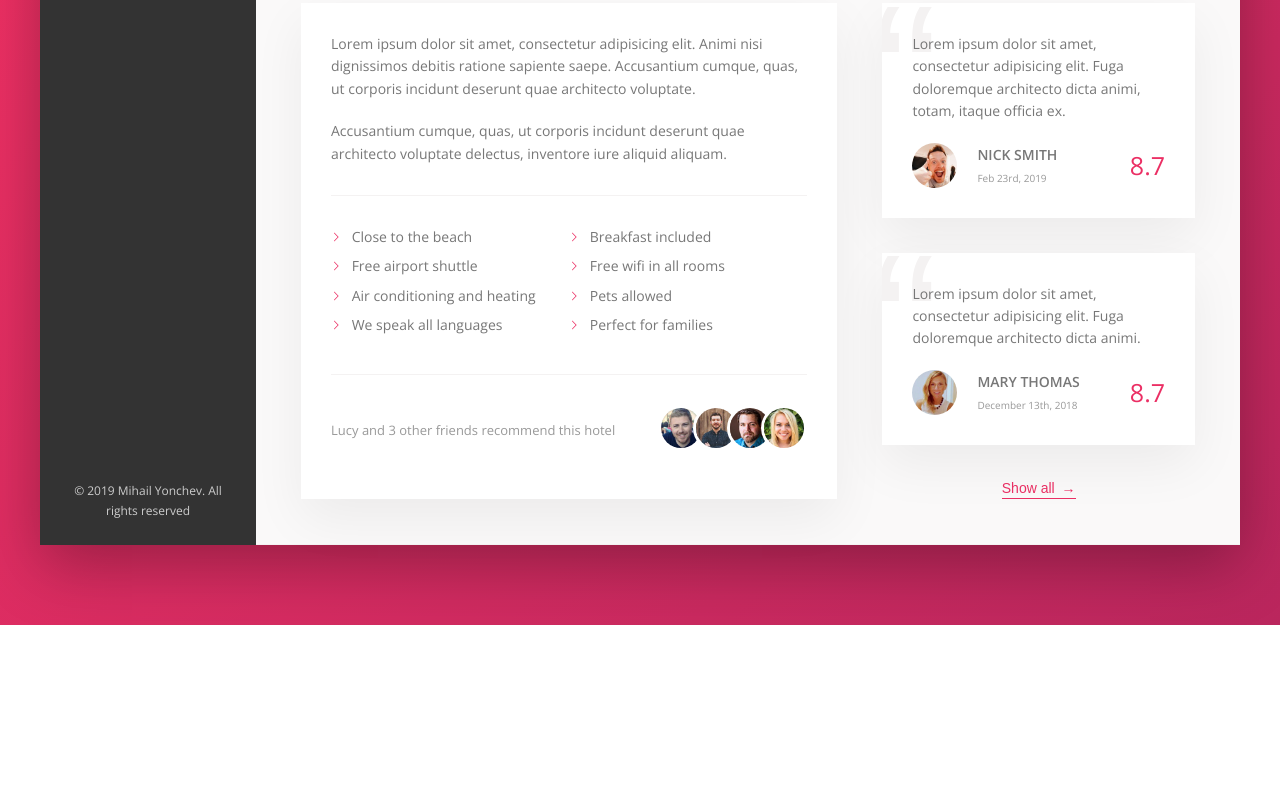
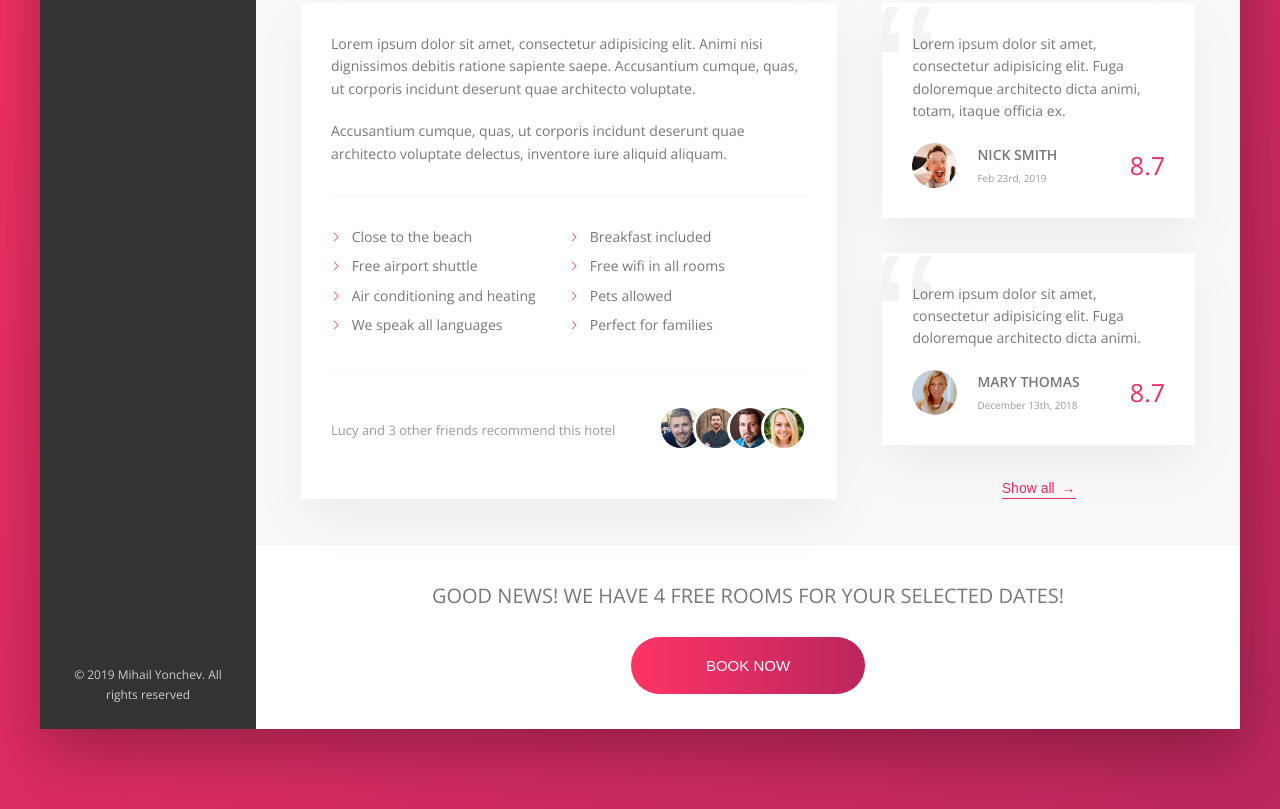
Before and after one commit to insertmike/trillo-project, a website: page index.html in a window 1280 px wide. Shown: the part 644-1453 px from the top of the page. Before the commit the page ends 1269 px from the top, so only its background shows below. Drawn offline with nearby package versions, Linux system fonts and the light colour scheme.

Commit message:
Built and Customized Call To Action Section

```diff
--- a/index.html
+++ b/index.html
@@ -216,6 +216,15 @@
                             </figure>
                             <button class="btn-inline">Show all <span>&rarr;</span></button>
                         </div>
+                        <div class="cta">
+                            <h2 class="cta__book-now">
+                                Good news! We have 4 free rooms for your selected dates!
+                            </h2>
+                            <button class="btn">
+                                <span class="btn__visible">Book now</span>
+                                <span class="btn__invisible">Only 4 rooms left!</span>
+                            </button>
+                        </div>
                     </div>
                 </main>
            </div>
--- a/sass/_components.scss
+++ b/sass/_components.scss
@@ -447,3 +447,63 @@
     }
 
 }
+
+//////////////////////////////////
+// Call to Action (CTA)
+.cta {
+    padding: 3.5rem 0;
+    text-align: center;
+
+    &__book-now {
+        font-size: 2rem;
+        font-weight: 300;
+        text-transform: uppercase;
+        margin-bottom: 2.5rem;
+    }
+}
+
+//////////////////////////////////
+// Button CTA
+.btn {
+    font-size: 1.5rem;
+    font-weight: 300;
+    text-transform: uppercase;
+    border: none;
+    border-radius: 100px;
+    background-image: linear-gradient(to right, var(--color-primary-light), var(--color-primary-dark));
+    color: #fff;
+    position: relative;
+    overflow: hidden;
+
+    & > * {
+        display: inline-block;
+        width: 100%;
+        height: 100%;
+        transition: all .2s;
+    }
+    &__visible {
+        padding: 2rem 7.5rem;
+    }
+
+    &__invisible {
+        position: absolute;
+        padding: 2rem 0;
+        left: 0;
+        top: -100%;
+
+    }
+    &:hover {
+        background-image: linear-gradient(to left, var(--color-primary-light), var(--color-primary-dark));
+    }
+    &:focus {
+        outline: none;
+        animation: pulsate 1s infinite;
+    }
+
+    &:hover  &__visible{
+       transform: translateY(100%);
+    }
+    &:hover  &__invisible{
+        top: 0;
+    }
+}
```
Also changed, not shown: css/style.css.
